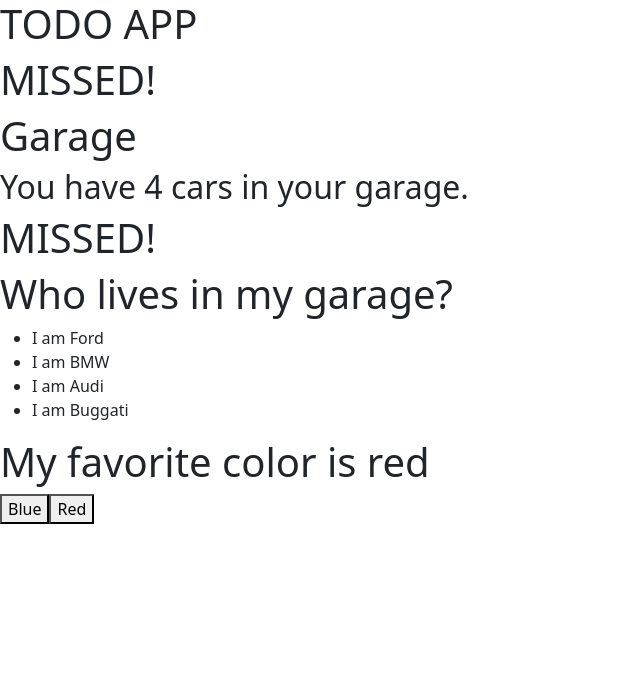
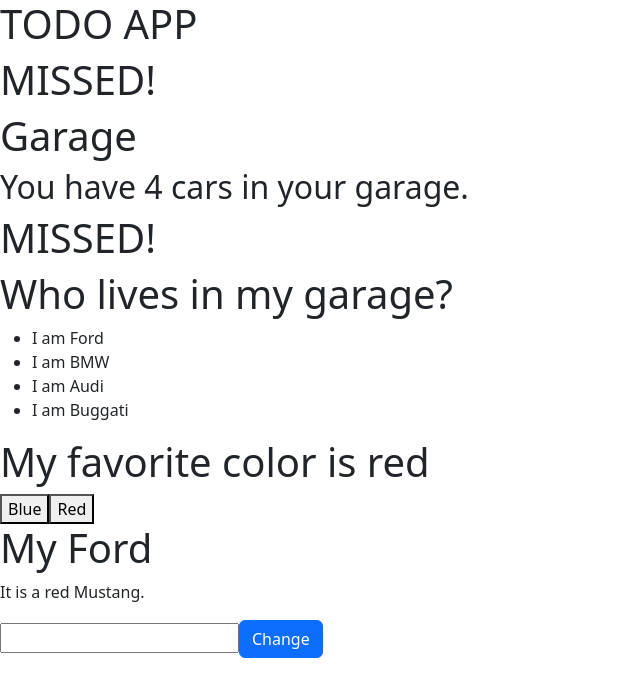
Before and after one commit to sschin002/to-do-app, a React (Create React App) app in the folder client/: page / in a window 1280 px wide. Shown: the top 696 px of the page, without its empty margins (0-640 px from the left). Built offline with nearby package versions, Linux system fonts and the light colour scheme.

Commit message:
text changed according to the input value

```diff
--- a/client/src/App.js
+++ b/client/src/App.js
@@ -4,6 +4,7 @@
 import Ternary from "./components/Ternary";
 import List from "./components/List";
 import Hook from "./components/Hook";
+import ArrayHook from "./components/ArrayHook";
 function App() {
   const cars = ["Ford", "BMW", "Audi", "Buggati"];
 
@@ -15,6 +16,7 @@
       <Ternary isGoal={true} />
       <List cars={cars} />
       <Hook />
+      <ArrayHook />
     </>
   );
 }
--- /dev/null
+++ b/client/src/components/ArrayHook.js
@@ -0,0 +1,35 @@
+import React, { useState } from "react";
+import { Button } from "react-bootstrap";
+
+function ArrayHook() {
+  const [car, setCar] = useState({
+    brand: "Ford",
+    model: "Mustang",
+    color: "red",
+  });
+
+  const updateColor = () => {
+    setCar((previousState) => {
+      return { ...previousState, color: passColor() };
+    });
+  };
+  const passColor = () => {
+    var color = document.getElementById("value");
+    return color.value;
+  };
+
+  return (
+    <>
+      <h1>My {car.brand}</h1>
+      <p>
+        It is a {car.color} {car.model}.
+      </p>
+      <input type="text" id="value"></input>
+      <Button variant="primary" type="button" onClick={() => updateColor()}>
+        Change
+      </Button>{" "}
+    </>
+  );
+}
+
+export default ArrayHook;
```
